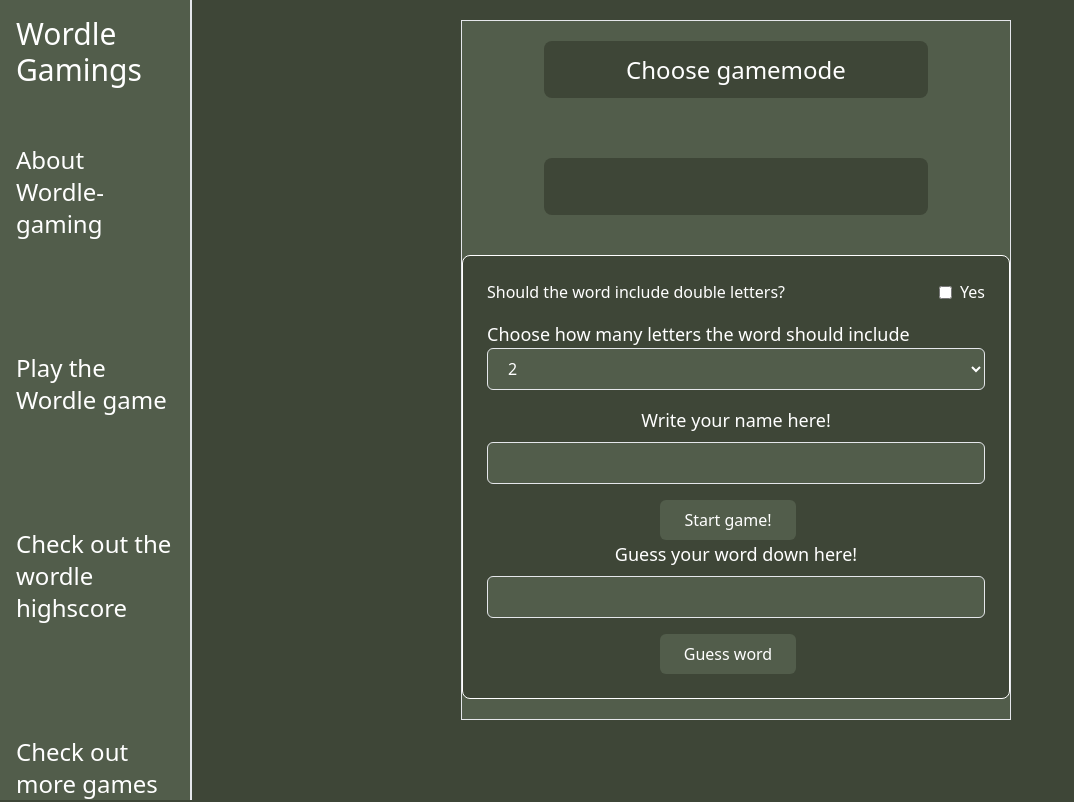
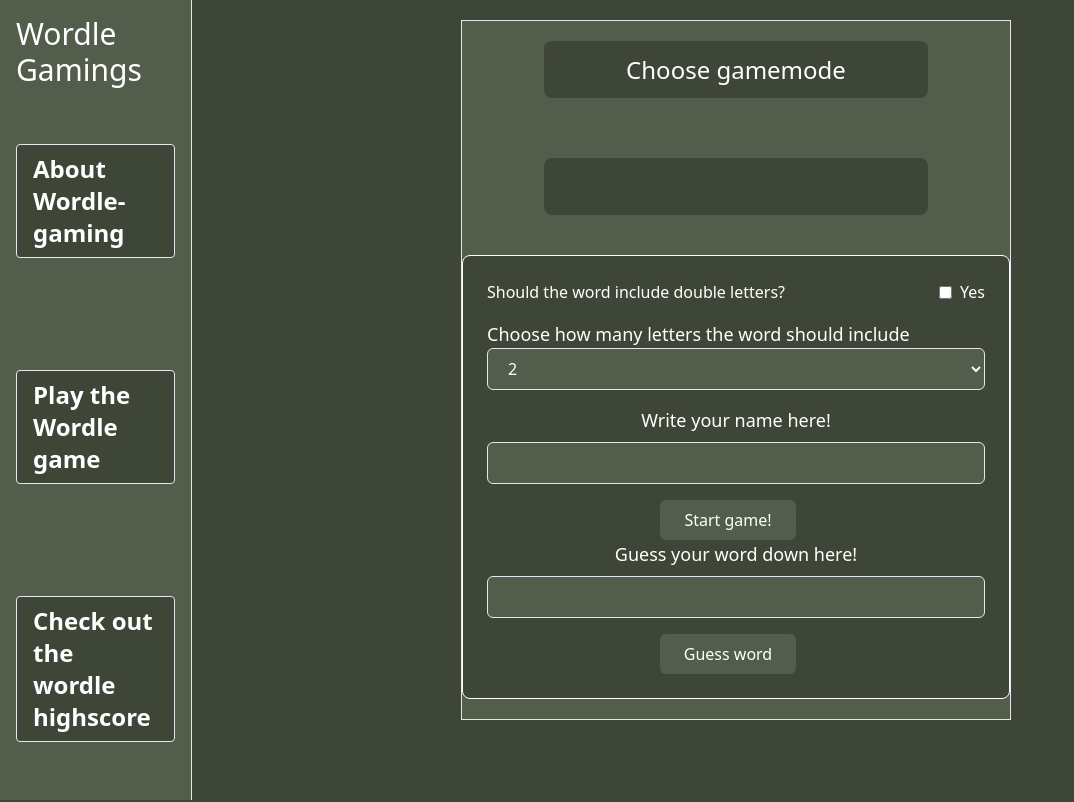
Before and after one commit to MickeMarten/Steam-Wordle-Game, a React (Vite) app in the folder B7-Wordle/: page / in a window 1280 px wide. Shown: the top 802 px of the page, without its empty margins (0-1074 px from the left). Built offline with nearby package versions, Linux system fonts and the light colour scheme.

Commit message:
Added styling to links

```diff
--- a/B7-Wordle/src/App.css
+++ b/B7-Wordle/src/App.css
@@ -9,7 +9,6 @@
 .steamDark {
   background-color: #3e4637;
 }
-
 body {
   background-color: #3e4637;
   overflow: hidden;
--- a/B7-Wordle/src/components/aside.jsx
+++ b/B7-Wordle/src/components/aside.jsx
@@ -1,26 +1,26 @@
 function SidePanel() {
   return (
-    <aside class="steamGreen max-w-48 h-full border-r-2 p-4">
+    <aside class="steamGreen max-w-48 h-full border-r p-4">
       <div className="h-screen flex flex-col gap-10">
-        <h1 className="text-white mb-4 text-3xl">Wordle Gamings</h1>
-        <ul className="text-white flex flex-col gap-28 text-2xl">
-          <li>
-            <a href="/aboutus" className="block hover:bg-green-800">
+        <h1 className="text-white mb-4 sm:text-3xl">Wordle Gamings</h1>
+        <ul className="text-white flex flex-col gap-28 sm:text-2xl">
+          <li className="steamDark hover:bg-green-800 text-white font-bold py-2 px-4 rounded border">
+            <a href="/aboutus" className="">
               About Wordle-gaming
             </a>
           </li>
-          <li>
-            <a href="/" className="block hover:bg-green-800">
+          <li className="steamDark hover:bg-green-800 text-white font-bold py-2 px-4 rounded border">
+            <a href="/" className="">
               Play the Wordle game
             </a>
           </li>
-          <li>
-            <a href="/highscore" className="block hover:bg-green-800">
+          <li className="steamDark hover:bg-green-800 text-white font-bold py-2 px-4 rounded border">
+            <a href="/highscore" className="">
               Check out the wordle highscore
             </a>
           </li>
-          <li>
-            <a href="/aboutus" className="block hover:bg-green-800">
+          <li className="steamDark hover:bg-green-800 text-white font-bold py-2 px-4 rounded border">
+            <a href="/aboutus" className="">
               Check out more games
             </a>
           </li>
```
Also changed, not shown: 2 other files (tests, documents, lock files or other folders).
